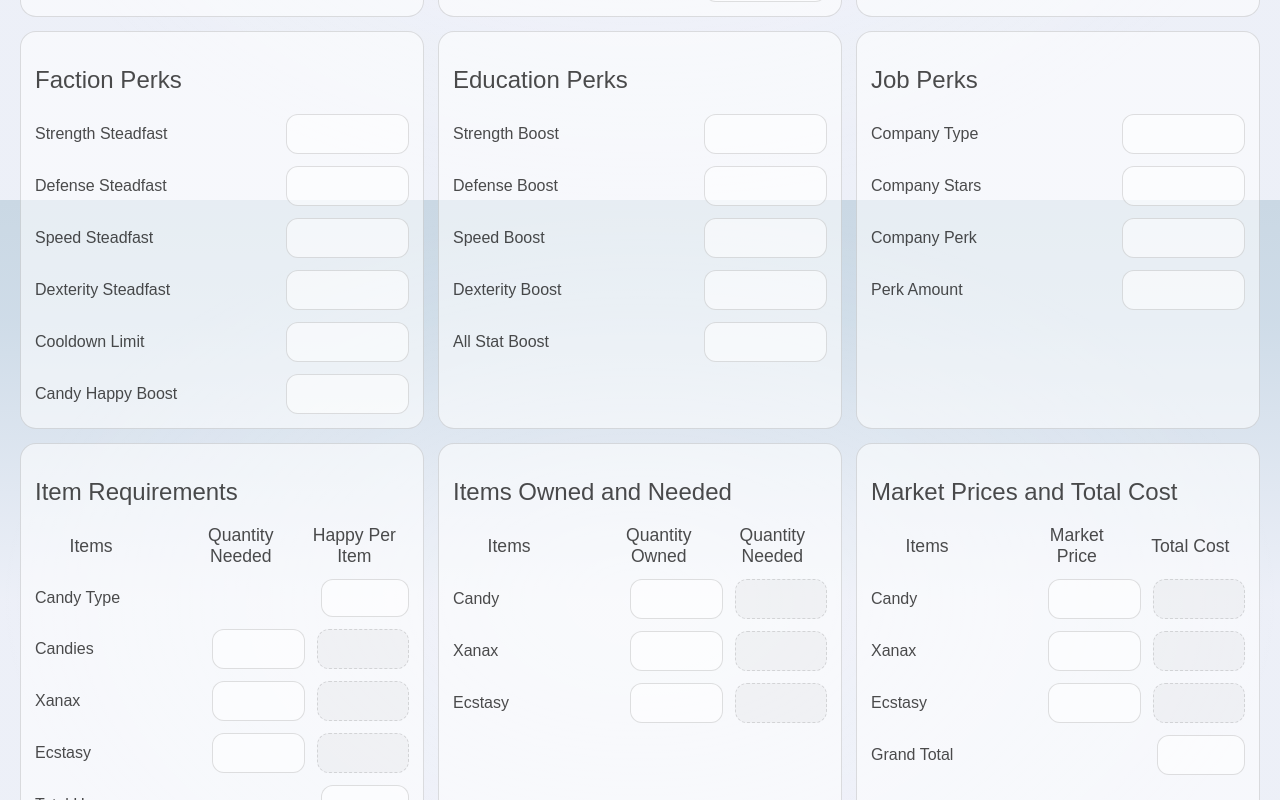
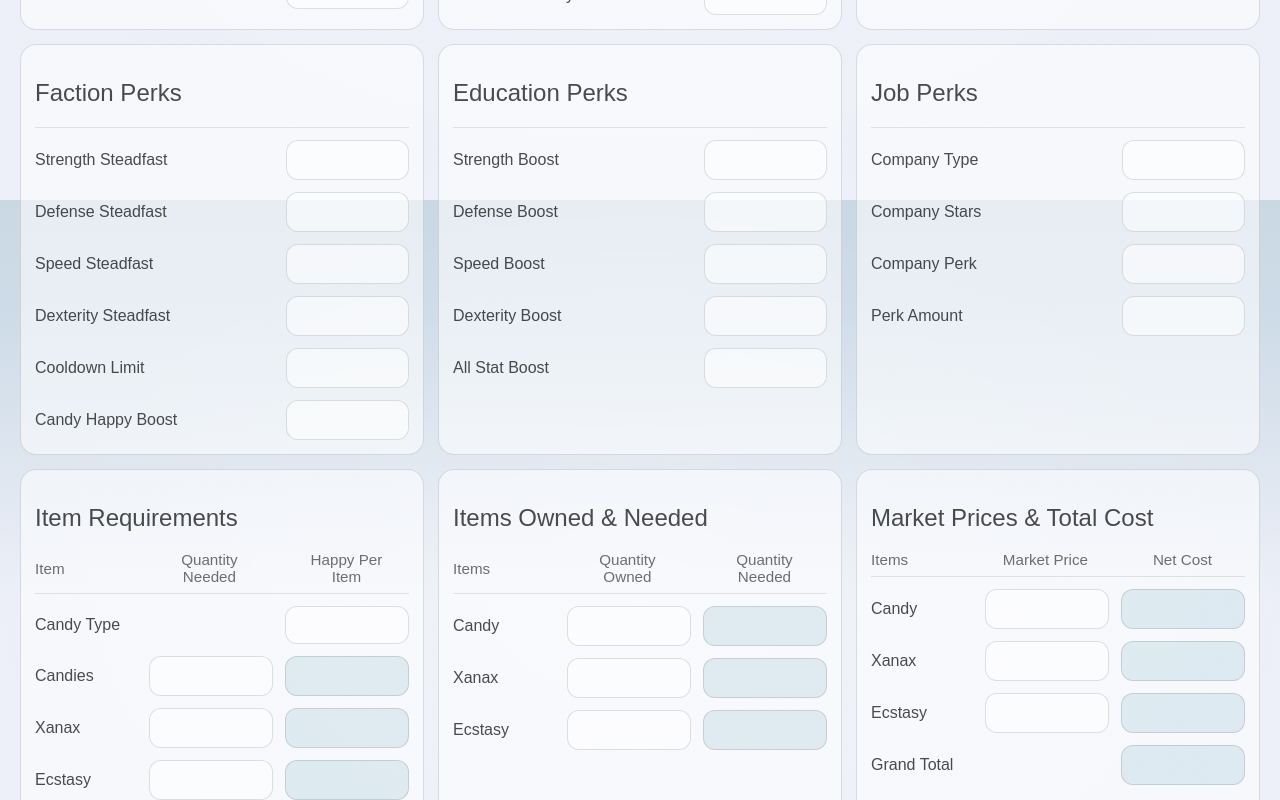
Before and after one commit to EevieTheFox/Torn-Gainz-Web-App, a SvelteKit app: page /calculator in a window 1280 px wide. Shown: the part 600-1400 px from the top of the page. Built offline with nearby package versions, Linux system fonts and the light colour scheme.

Commit message:
edited .field-derived style and added comments

```diff
--- a/src/routes/calculator/+page.svelte
+++ b/src/routes/calculator/+page.svelte
@@ -215,11 +215,14 @@
     <!-- Cards  -->
     <div class="stack">
 
-        <!-- Row 1: User Information -->
+        <!---------- Row 1: User Information ---------->
         <div class="row3">
-            <!----R1 C1 - User happy, property, property perks, and gym ----->
+
+            <!----Row 1 Card 1 - User happy, property, property perks, and gym ----->
             <div class="card">
-                <h2>User Information</h2>
+                <h2>Property & Gym</h2>
+                <div class="itemsHeaderDivider"></div>
+
                 <div class="inputRowCalc">
                     <label>Property Type</label>
                     <select class="field"
@@ -257,9 +260,11 @@
                 </div>
             </div>
 
-            <!----R1 C2 - User Stats ----->
+            <!----Row 1 Card 2 - User Stats ----->
             <div class="card">
                 <h2>Current Battle Stats</h2>
+                <div class="itemsHeaderDivider"></div>
+
                 <div class="inputRowCalc">
                     <label>Current Strength</label>
                     <input class="field"
@@ -297,20 +302,25 @@
                 </div>
             </div>
 
-            <!----R1 C3 - About this calculator ----->
+            <!----Row 1 Card 3 - About this calculator ----->
             <div class="card">
                 <h2>About This Calculator</h2>
+                <div class="itemsHeaderDivider"></div>
+
                 <div class="placeholder">
                     Prose about the calculator
                 </div>
             </div>
         </div>
 
-        <!-- Row 2: User Perks -->
+        <!---------- Row 2: User Perks ---------->
         <div class="row3">
-            <!-- R2 C1 - Faction perks -->
+
+            <!-- Row 2 Card 1 - Faction perks -->
             <div class="card">
                 <h2>Faction Perks</h2>
+                <div class="itemsHeaderDivider"></div>
+
                 <div class="inputRowCalc">
                     <label>Strength Steadfast</label>
                     <input class="field"
@@ -366,9 +376,11 @@
                 </div>
             </div>
 
-            <!-- R2 C2 - Education perks -->
+            <!-- Row 2 Card 2 - Education perks -->
             <div class="card">
                 <h2>Education Perks</h2>
+                <div class="itemsHeaderDivider"></div>
+
                 <div class="inputRowCalc">
                     <label>Strength Boost</label>
                     <input class="field"
@@ -415,9 +427,11 @@
                 </div>
             </div>
 
-            <!-- R2 C3 - Job perks -->
+            <!-- Row 2 Card 3 - Job perks -->
             <div class="card">
                 <h2>Job Perks</h2>
+                <div class="itemsHeaderDivider"></div>
+
                 <div class="inputRowCalc">
                     <label>Company Type</label>
                     <input class="field"
@@ -456,16 +470,19 @@
             </div>
         </div>
 
-        <!-- Row 3: Item Information -->
+        <!---------- Row 3: Item Information ---------->
         <div class="row3">
-            <!-- R3 C1 - Item requirements -->
+
+            <!-- Row 3 Card 1 - Item requirements -->
             <div class="card">
                 <h2>Item Requirements</h2>
                 <div class="inputRowItem itemsHeaderRow">
-                    <div class="itemsHeader">Items</div>
+                    <div class="itemsHeader">Item</div>
                     <div class="colHeader">Quantity Needed</div>
                     <div class="colHeader">Happy Per Item</div>
                 </div>
+
+                <div class="itemsHeaderDivider"></div>
 
                 {#if (ui.jumpType === 'manual' && ui.manualScaffold === 'candy') || ui.jumpType === 'candy'}
                     <div class="inputRowOneItem">
@@ -575,14 +592,16 @@
                 </div>
             </div>
 
-            <!-- R3 C2 - Item inventory and delta -->
+            <!-- Row 3 Card 2 - Item inventory and delta -->
             <div class="card">
-                <h2>Items Owned and Needed</h2>
+                <h2>Items Owned & Needed</h2>
                 <div class="inputRowItem itemsHeaderRow">
                     <div class="itemsHeader">Items</div>
                     <div class="colHeader">Quantity Owned</div>
                     <div class="colHeader">Quantity Needed</div>
                 </div>
+
+                <div class="itemsHeaderDivider"></div>
 
                 {#if (ui.jumpType === 'manual' && ui.manualScaffold === 'candy') || ui.jumpType === 'candy'}
                     <div class="inputRowItem">
@@ -674,14 +693,16 @@
                 </div>
             </div>
 
-            <!-- R3 C3 - Item costs -->
+            <!-- Row 3 Card 3 - Item costs -->
             <div class="card">
-                <h2>Market Prices and Total Cost</h2>
+                <h2>Market Prices & Total Cost</h2>
                 <div class="inputRowItem itemsHeaderRow">
                     <div class="itemsHeader">Items</div>
                     <div class="colHeader">Market Price</div>
-                    <div class="colHeader">Total Cost</div>
+                    <div class="colHeader">Net Cost</div>
                 </div>
+
+                <div class="itemsHeaderDivider"></div>
 
                 {#if (ui.jumpType === 'manual' && ui.manualScaffold === 'candy') || ui.jumpType === 'candy'}
                     <div class="inputRowItem">
@@ -783,18 +804,7 @@
             </div>
         </div>
 
-        <!-- Row 4: Overrides (hidden in Manual) -->
-        {#if ui.jumpType !== 'manual'}
-            <div class="card full">
-                <div class="card-header">
-                    <h2>Customization</h2>
-                    <button type="button" class="btn ghost">Expand</button>
-                </div>
-                <div class="placeholder">Collapsed overrides bar (stats / perks / items) for Auto modes</div>
-            </div>
-        {/if}
-
-        <!-- Bottom Row: Results -->
+        <!---------- Bottom Row: Results ---------->
         <div class="card full">
             <div class="card-header">
                 <h2>Results</h2>
--- a/src/routes/layout.css
+++ b/src/routes/layout.css
@@ -305,7 +305,7 @@ button:focus:not(:focus-visible) {
     cursor: pointer;
 }
 
-/* Item inputs */
+/* Item rows */
 .inputRowItem {
     display: flex;
     gap: 12px;
@@ -332,12 +332,13 @@ button:focus:not(:focus-visible) {
     display: flex;
     gap: 12px;
     align-items: center;
-    width: 80%;
+    width: 105%;
     margin-right: auto;
 }
 
+/* Item inputs */
 .field {
-    width: 25%;
+    width: 50%;
     padding: 10px 12px;
     font-size: 1rem;
     line-height: 1;
@@ -350,8 +351,7 @@ button:focus:not(:focus-visible) {
 }
 
 .field--derived {
-    background: rgba(0, 0, 0, 0.03);
-    border-style: dashed;
+    background: rgba(81, 154, 181, 0.15);
     cursor: default;
 }
 
@@ -367,34 +367,25 @@ select.field {
     padding-left: 9px; /* compensate for border-left */
 }
 
-.inputRowOneItem input {
-    width: 25%;
-    padding: 10px 12px;
-    font-size: 1rem;
-    line-height: 1;
-    border-radius: 12px;
-    border: 1px solid var(--card-border);
-    background: var(--card-bg);
-    color: inherit;
-    outline: none;
-}
-
 /* Item card headers */
 .itemsHeaderRow {
     display: flex;
-    font-size: 1.1rem;
+    font-size: 0.95rem;
+    opacity: 80%;
 }
 
 .itemsHeader {
-    width: 30%;
-    text-align: center;
+    width: 23%;
+    text-align: left;
     margin-right: auto;
 }
 
 .colHeader {
-    width: 25%;
+    width: 26%;
     text-align: center;
-    margin-right: 8px;
+    margin-right: auto;
+    margin-left: auto;
+
 }
 
 .itemsHeaderDivider {
```
